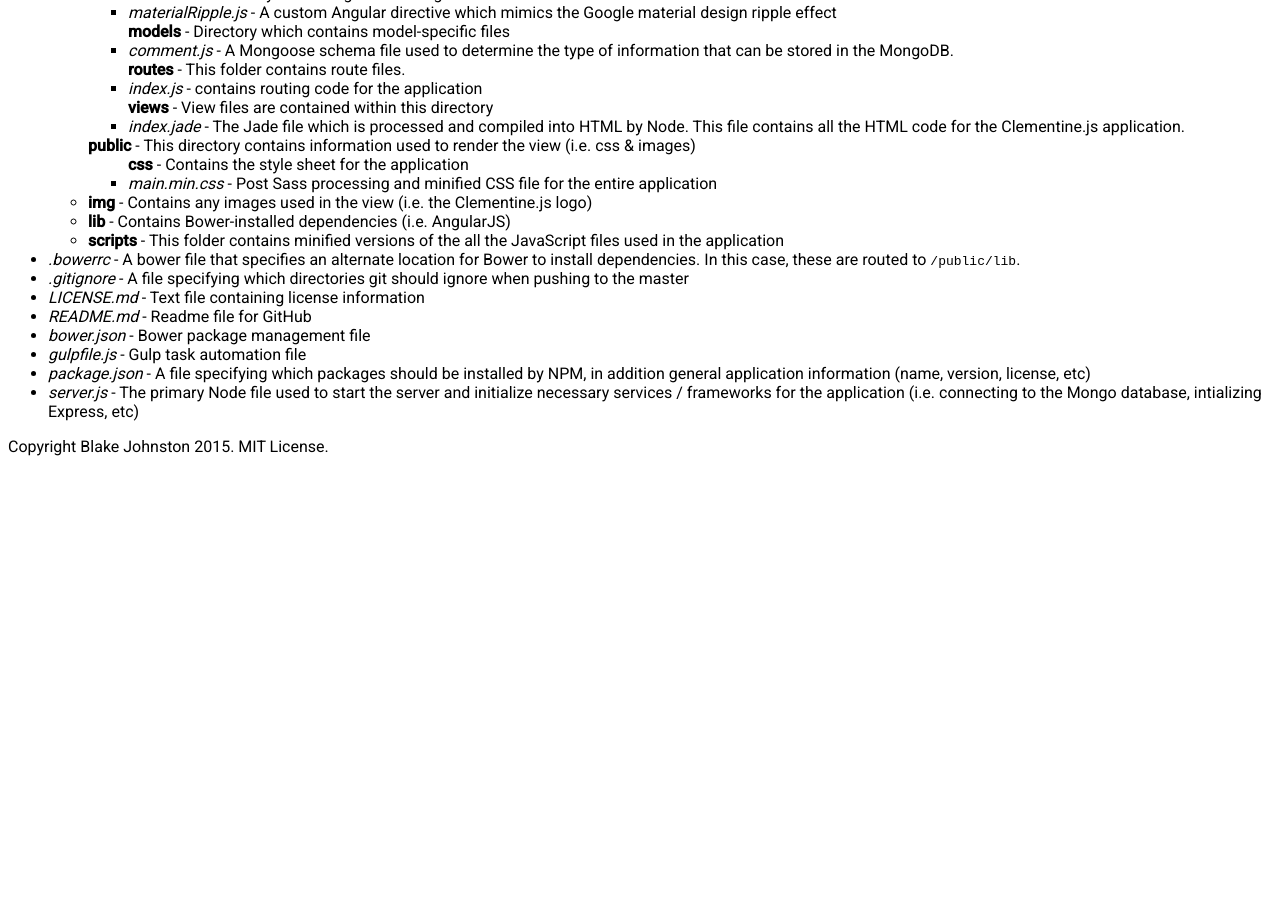
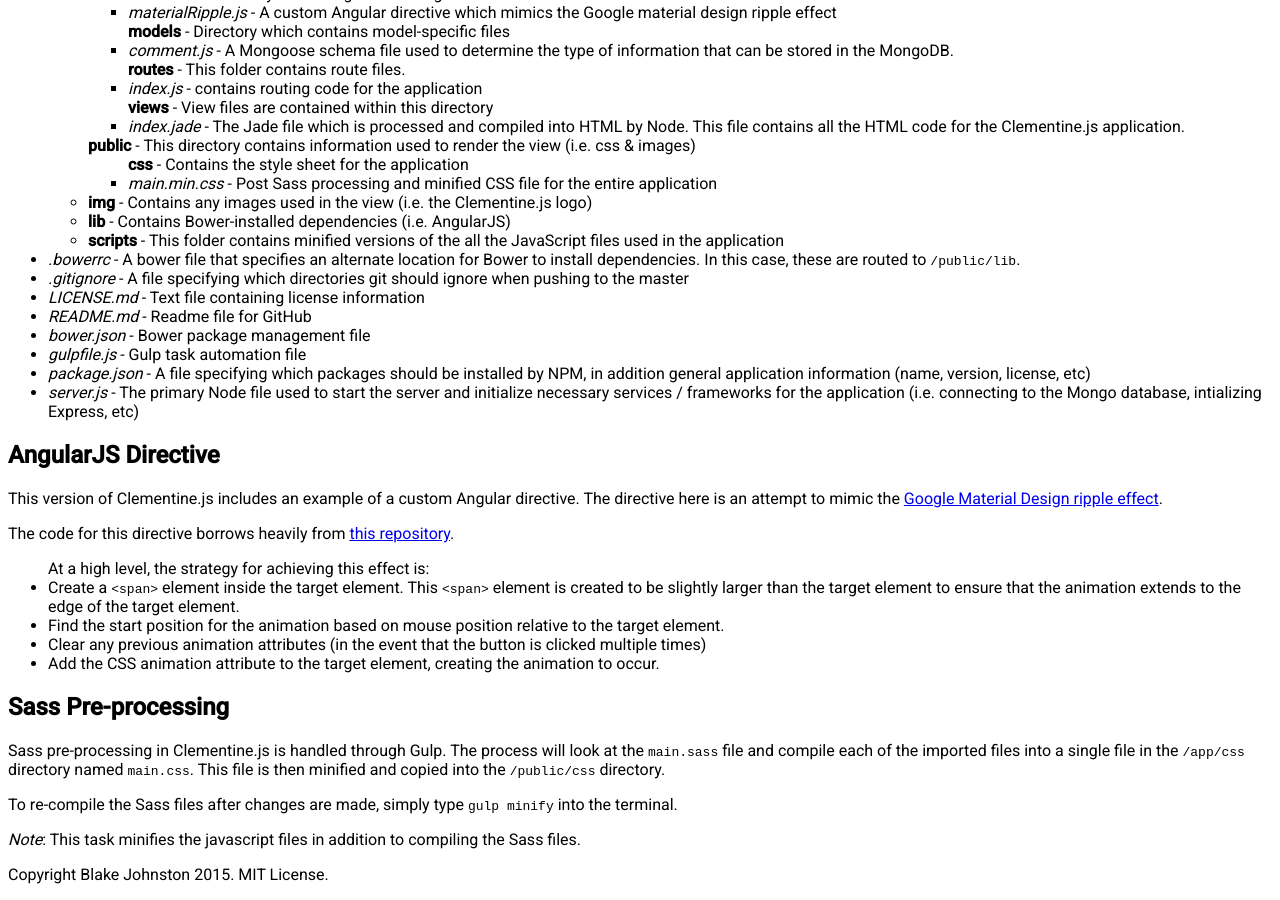
Before and after one commit to johnstonbl01/clementinejs, a Jekyll site: the page built from standard/index.html, in a window 1280 px wide and 900 px high, scrolled down 3318 px. Built offline with Jekyll 4.4.1, drawn with Linux system fonts in a browser that asks for light colours; before the commit the page ends 3790 px from its top, so only the background shows below that.

Commit message:
Completed standard docs.

```diff
--- a/standard/index.html
+++ b/standard/index.html
@@ -232,6 +232,33 @@
 					<li><em>gulpfile.js</em> - Gulp task automation file</li>
 					<li><em>package.json</em> - A file specifying which packages should be installed by NPM, in addition general application information (name, version, license, etc)</li>
 					<li><em>server.js</em> - The primary Node file used to start the server and initialize necessary services / frameworks for the application (i.e. connecting to the Mongo database, intializing Express, etc)</li></ul>
+
+				<h2>AngularJS Directive</h2>
+
+					<p>
+						This version of Clementine.js includes an example of a custom Angular directive. The directive here is an attempt to mimic the <a href="https://material.angularjs.org/latest/#/demo/material.components.button">Google Material Design ripple effect</a>.
+					</p>
+					<p>
+						The code for this directive borrows heavily from <a href="https://github.com/nelsoncash/angular-ripple">this repository</a>.
+					</p>
+					<p>
+						<ul>At a high level, the strategy for achieving this effect is:
+							<li>Create a <code>&lt;span&gt;</code> element inside the target element. This <code>&lt;span&gt;</code> element is created to be slightly larger than the target element to ensure that the animation extends to the edge of the target element.</li>
+							<li>Find the start position for the animation based on mouse position relative to the target element.</li>
+							<li>Clear any previous animation attributes (in the event that the button is clicked multiple times)</li>
+							<li>Add the CSS animation attribute to the target element, creating the animation to occur.</li></ul>
+
+				<h2>Sass Pre-processing</h2>
+
+					<p>
+						Sass pre-processing in Clementine.js is handled through Gulp. The process will look at the <code>main.sass</code> file and compile each of the imported files into a single file in the <code>/app/css</code> directory named <code>main.css</code>. This file is then minified and copied into the <code>/public/css</code> directory.
+					</p>
+					<p>
+						To re-compile the Sass files after changes are made, simply type <code>gulp minify</code> into the terminal.
+					</p>
+					<p>
+						<em>Note</em>: This task minifies the javascript files in addition to compiling the Sass files.
+					</p>
 			</div>
 	</div>
 </section>
```
